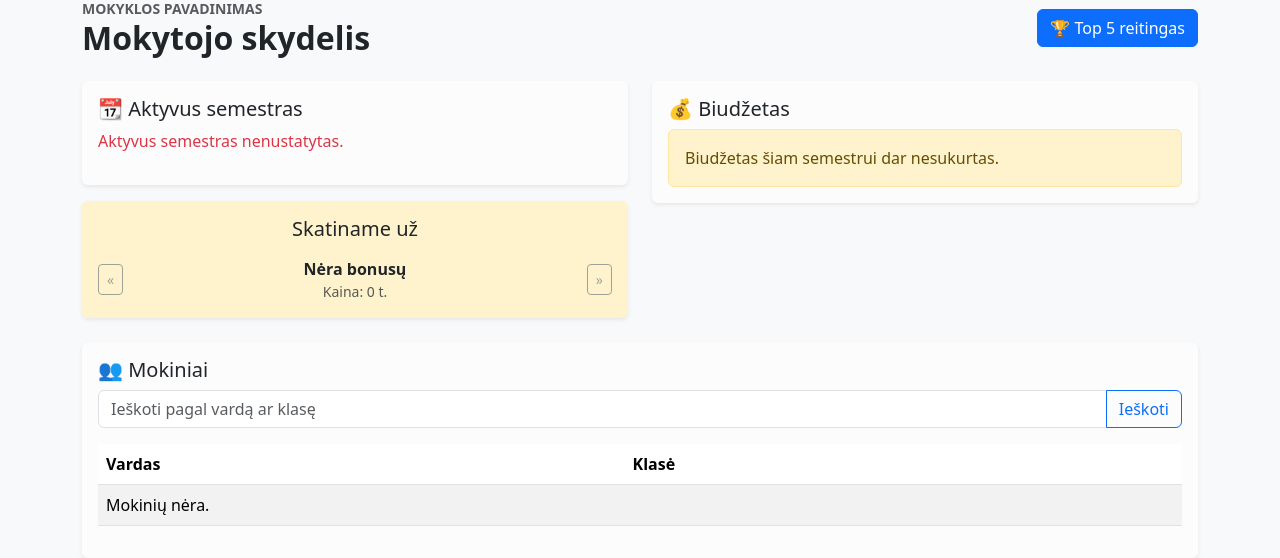
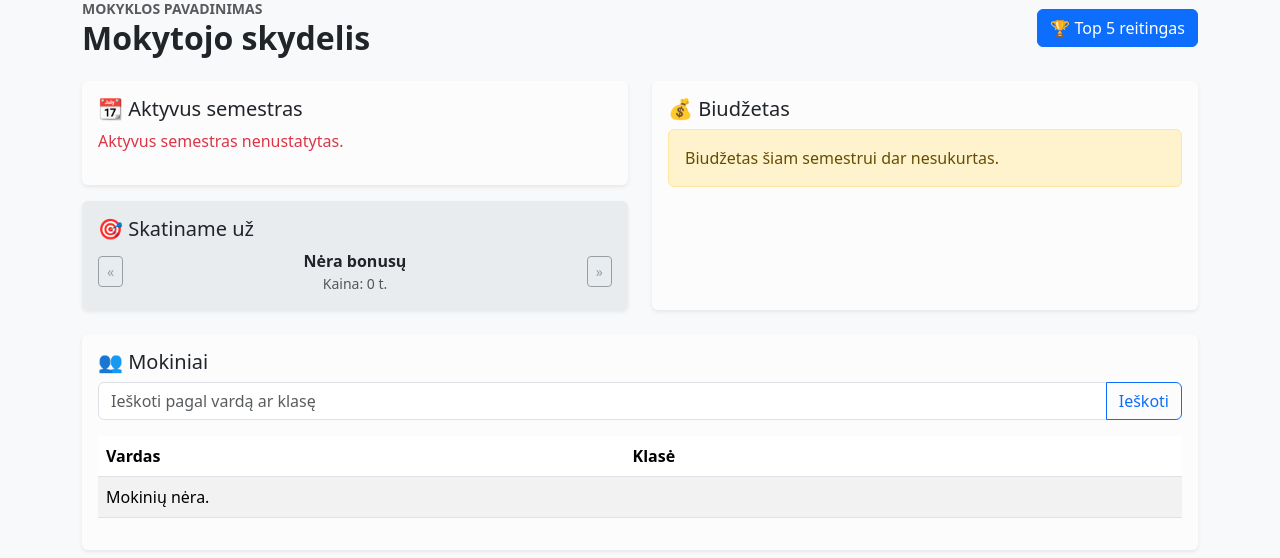
Before and after one commit to vb100/school_motivation_system, a Django app: page /teacher/ in a window 1280 px wide. Shown: the part 156-714 px from the top of the page. Run offline with Django 5.2, Linux system fonts and the light colour scheme; the visitor is signed in with stand-in values (Sample User, id 1); data that the repository does not hold is empty.

Commit message:
Adjust teacher bonus preview block styling

```diff
--- a/templates/core/teacher_dashboard.html
+++ b/templates/core/teacher_dashboard.html
@@ -17,7 +17,7 @@
 </div>
 
 <div class="row mb-4">
-    <div class="col-md-6">
+    <div class="col-md-6 d-flex flex-column">
         <div class="card shadow-sm border-0 bg-light-subtle">
             <div class="card-body">
                 <h5 class="card-title d-flex align-items-center gap-2 fs-5">📆 Aktyvus semestras</h5>
@@ -28,9 +28,9 @@
                 {% endif %}
             </div>
         </div>
-        <div class="card shadow-sm border-0 bg-warning-subtle mt-3">
+        <div class="card shadow-sm border-0 bg-body-secondary mt-3 flex-grow-1">
             <div class="card-body">
-                <h5 class="card-title text-center mb-3">Skatiname už</h5>
+                <h5 class="card-title d-flex align-items-center gap-2 fs-5">🎯 Skatiname už</h5>
                 <div class="d-flex align-items-center justify-content-between gap-2 flex-wrap">
                     <button class="btn btn-outline-secondary btn-sm" type="button" id="bonus-prev">«</button>
                     <div class="flex-grow-1 text-center">
@@ -43,7 +43,7 @@
         </div>
     </div>
     <div class="col-md-6">
-        <div class="card shadow-sm border-0 bg-light-subtle">
+        <div class="card shadow-sm border-0 bg-light-subtle h-100">
             <div class="card-body">
                 <h5 class="card-title d-flex align-items-center gap-2 fs-5">💰 Biudžetas</h5>
                 {% if budget %}
```
